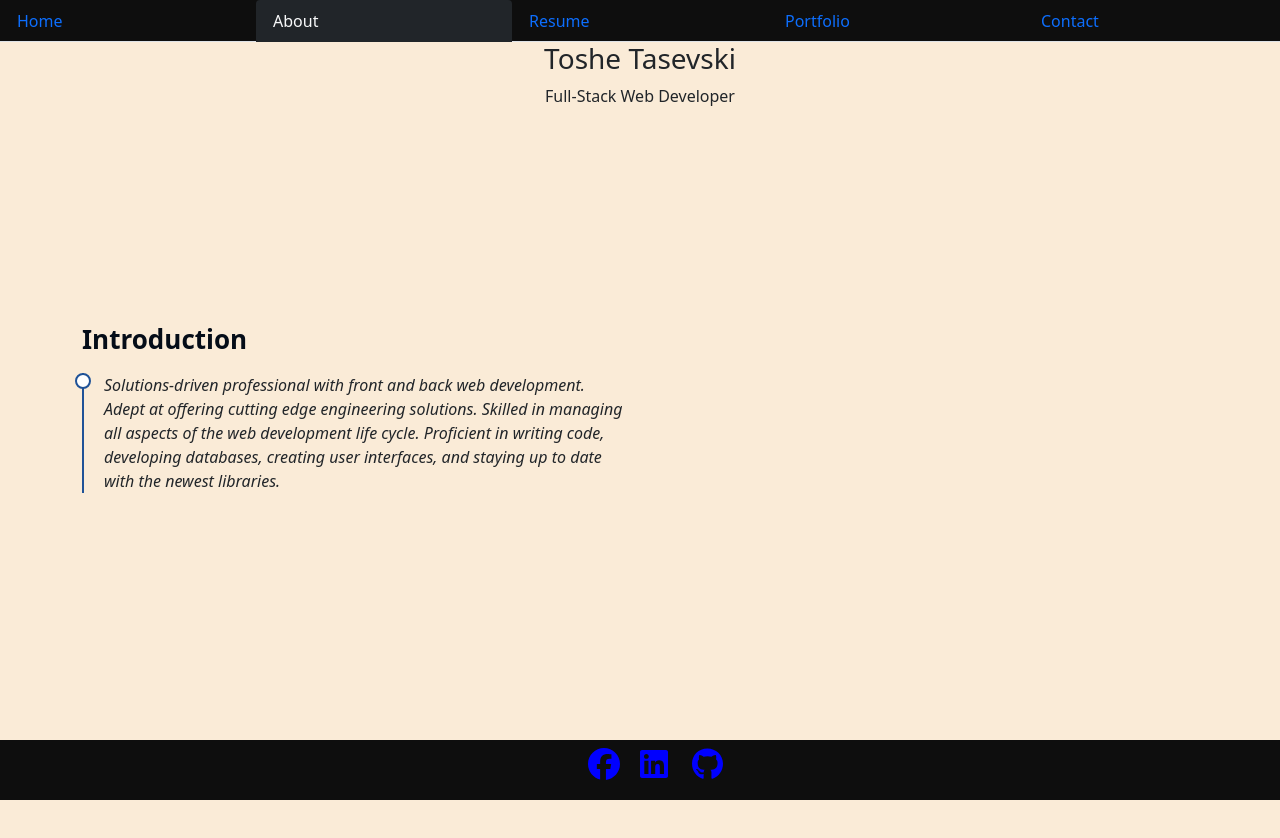
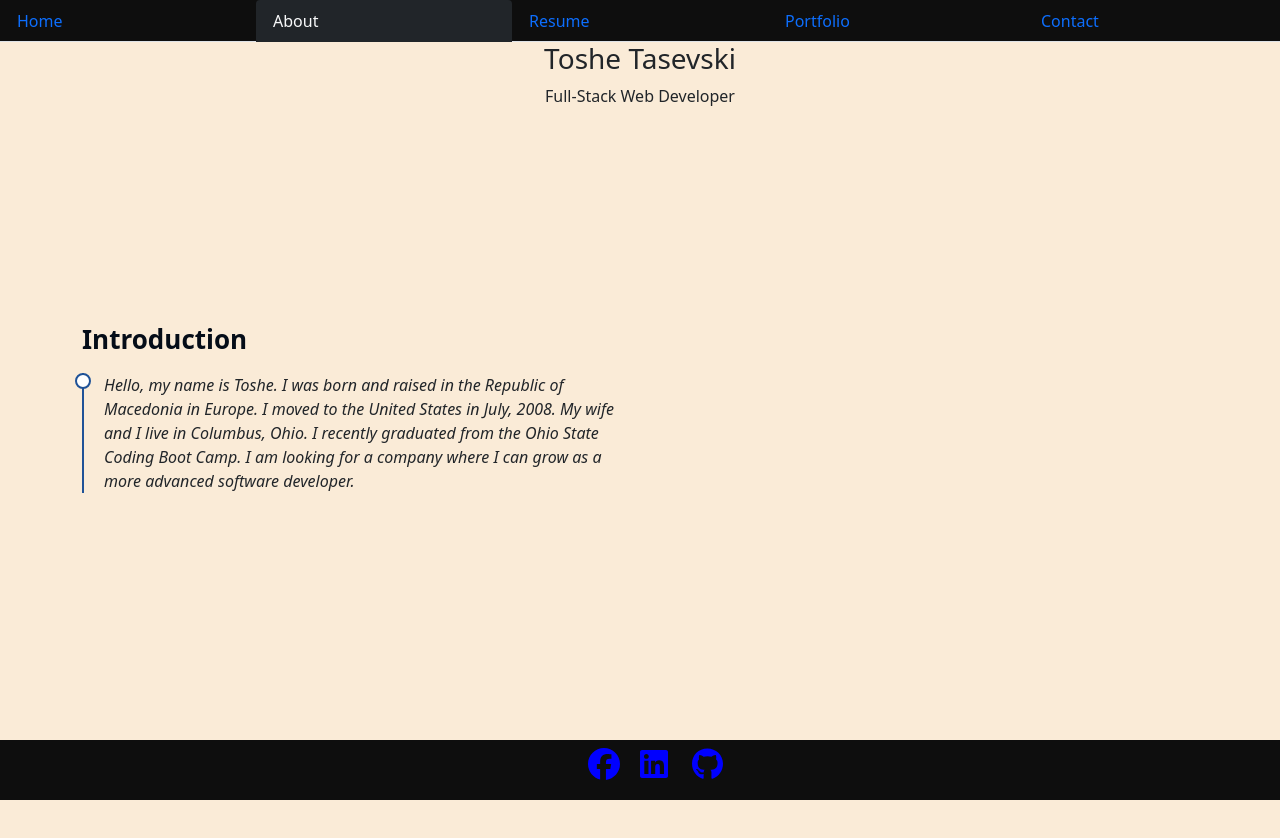
Before and after one commit to Tasevski87/Tasevski87Portfolio-React2.0, a React (Create React App) app: page /Tasevski87Portfolio-React2.0/about in a window 1280 px wide. Shown: the top 838 px of the page. Built offline with nearby package versions, Linux system fonts and the light colour scheme.

Commit message:
about section

```diff
--- a/src/pages/About/index.js
+++ b/src/pages/About/index.js
@@ -21,8 +21,7 @@ function About() {
 
                                 <p>
                                     <em>
-                                    Solutions-driven professional with front and back web development. Adept at offering cutting edge engineering solutions. Skilled in managing all aspects of the web development life cycle. Proficient in writing code, developing databases, creating user interfaces, and staying up to date with the newest libraries.
-                                        <br />
+                                    Hello, my name is Toshe. I was born and raised in the Republic of Macedonia in Europe. I moved to the United States in July, 2008. My wife and I live in Columbus, Ohio. I recently graduated from the Ohio State Coding Boot Camp. I am looking for a company where I can grow as a more advanced software developer.                                    <br />
                                     </em>
                                 </p>
 
```
